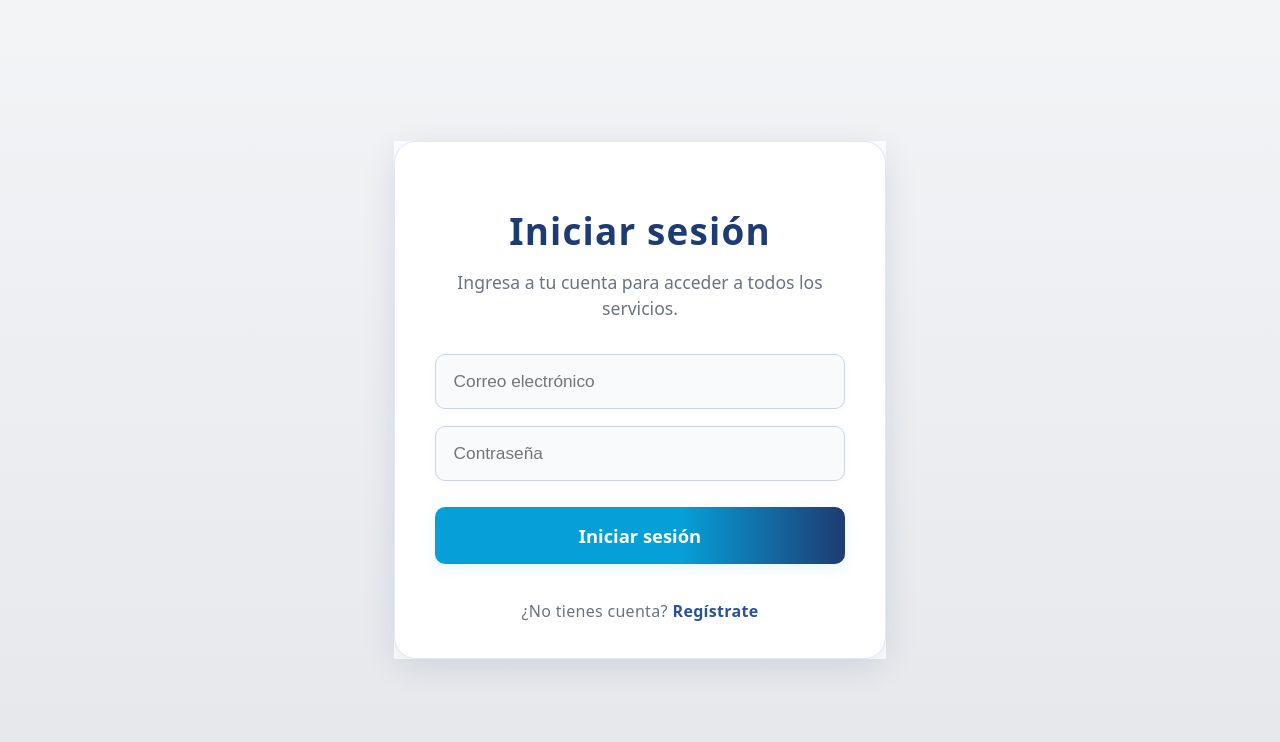
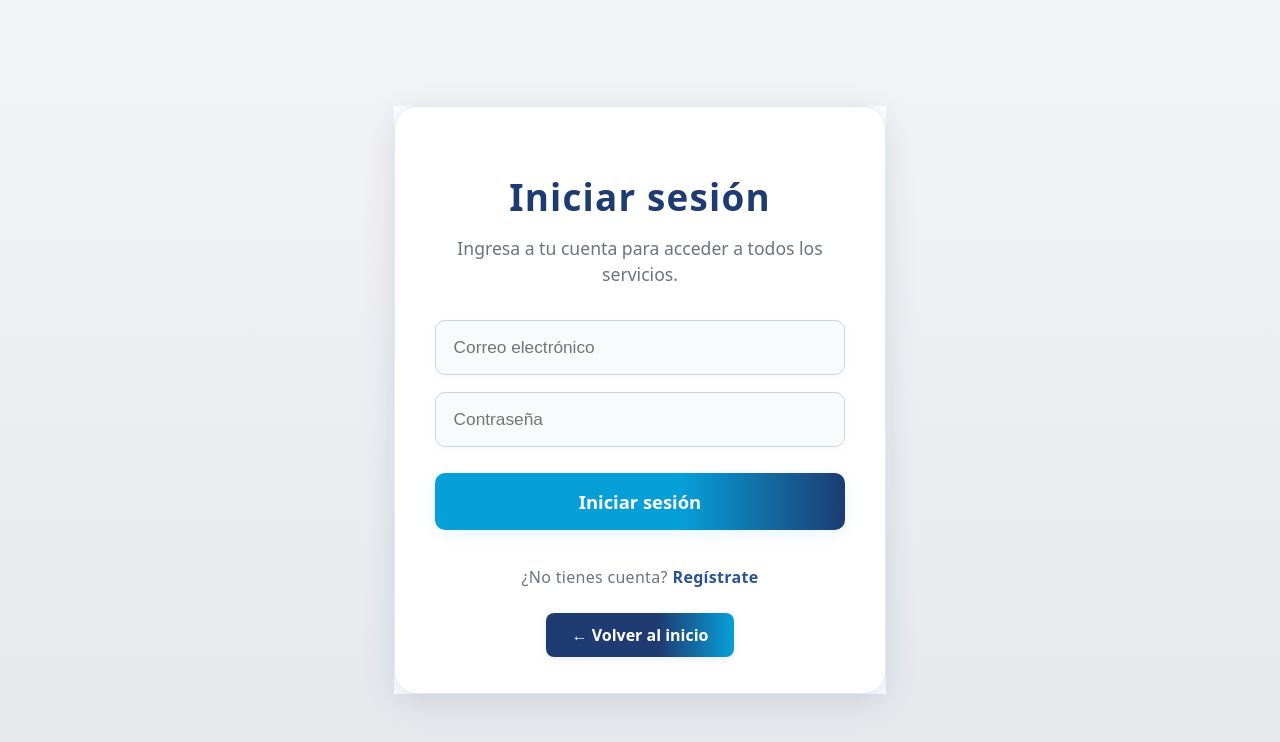
Before and after one commit to alxate/React, a React (Vite) app in the folder React-Alzate/: page /login in a window 1280 px wide. Shown: the top 742 px of the page. Built offline with nearby package versions, Linux system fonts and the light colour scheme.

Commit message:
se agregaron dos nuevos archivos a pages, ReturnPage.tsx, ReturnPage.css, que permite retornar al home

```diff
--- a/React-Alzate/src/pages/Login.tsx
+++ b/React-Alzate/src/pages/Login.tsx
@@ -1,5 +1,7 @@
 import React from "react";
 import "./Login.css";
+import ReturnPage from "../pages/ReturnPage";
+
 
 const Login: React.FC = () => {
   return (
@@ -32,6 +34,7 @@ const Login: React.FC = () => {
           ¿No tienes cuenta?
           <a href="/register">Regístrate</a>
         </footer>
+        <ReturnPage />
       </div>
     </div>
   );
--- a/React-Alzate/src/pages/Register.tsx
+++ b/React-Alzate/src/pages/Register.tsx
@@ -1,5 +1,6 @@
 import React from "react";
 import "./Register.css";
+import ReturnPage from "../pages/ReturnPage";
 
 const Register: React.FC = () => {
   return (
@@ -38,6 +39,7 @@ const Register: React.FC = () => {
           ¿Ya tienes cuenta?
           <a href="/login">Inicia sesión</a>
         </footer>
+        <ReturnPage/>
       </div>
     </div>
   );
--- /dev/null
+++ b/React-Alzate/src/pages/ReturnPage.css
@@ -0,0 +1,18 @@
+.return-home-btn {
+  margin-top: 1.5rem;
+  padding: 0.7rem 1.6rem;
+  background: linear-gradient(90deg, #1e3c72 60%, #069fd8 100%);
+  color: #fff;
+  border: none;
+  border-radius: 8px;
+  font-size: 1rem;
+  font-weight: bold;
+  cursor: pointer;
+  box-shadow: 0 2px 8px rgba(30, 60, 114, 0.10);
+  transition: background 0.3s, transform 0.2s;
+}
+
+.return-home-btn:hover {
+  background: linear-gradient(90deg, #2a5298 60%, #057bb0 100%);
+  transform: scale(1.04);
+}
--- /dev/null
+++ b/React-Alzate/src/pages/ReturnPage.tsx
@@ -0,0 +1,15 @@
+import React from "react";
+import { useNavigate } from "react-router-dom";
+import "./ReturnPage.css";
+
+const ReturnPage: React.FC = () => {
+  const navigate = useNavigate();
+
+  return (
+    <button className="return-home-btn" onClick={() => navigate("/")}>
+      ← Volver al inicio
+    </button>
+  );
+};
+
+export default ReturnPage;
```
